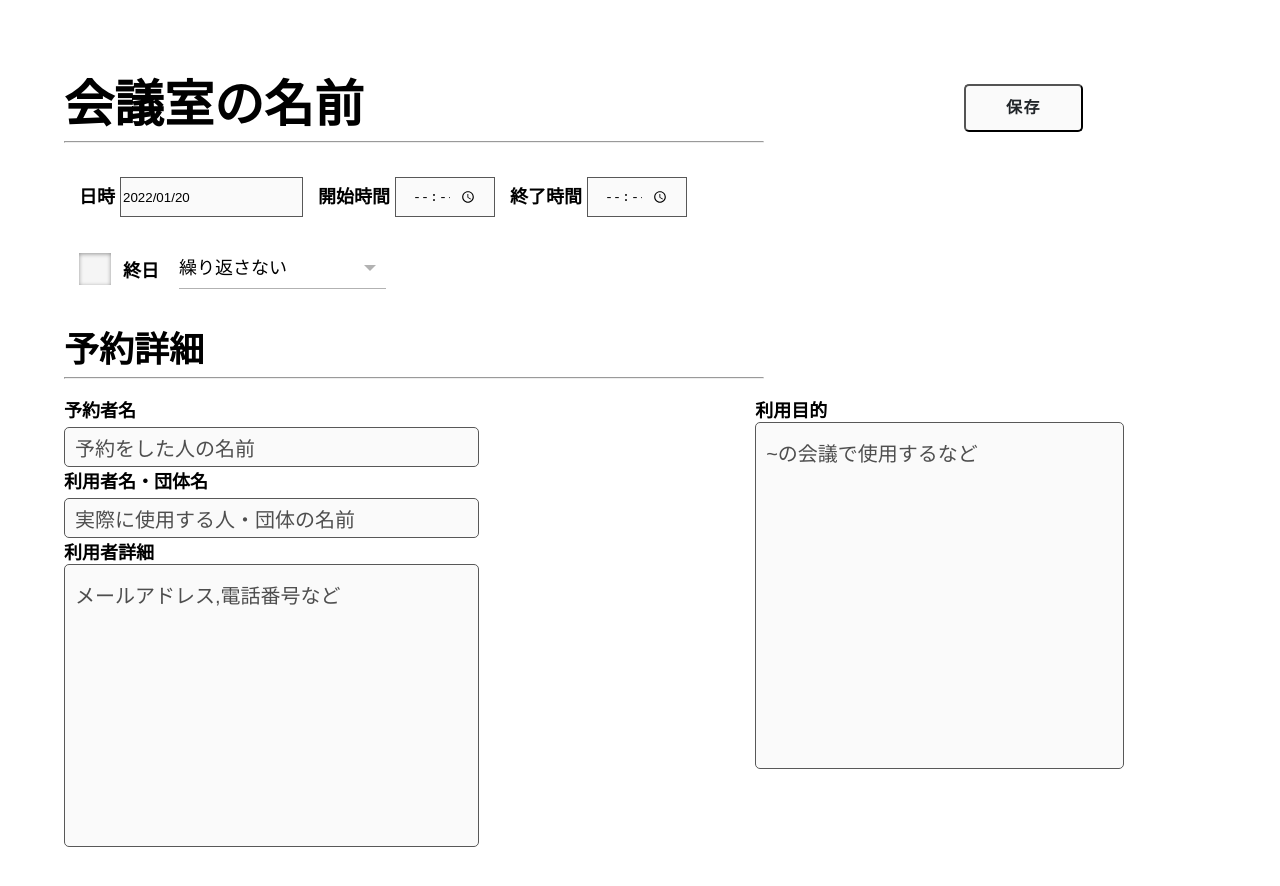
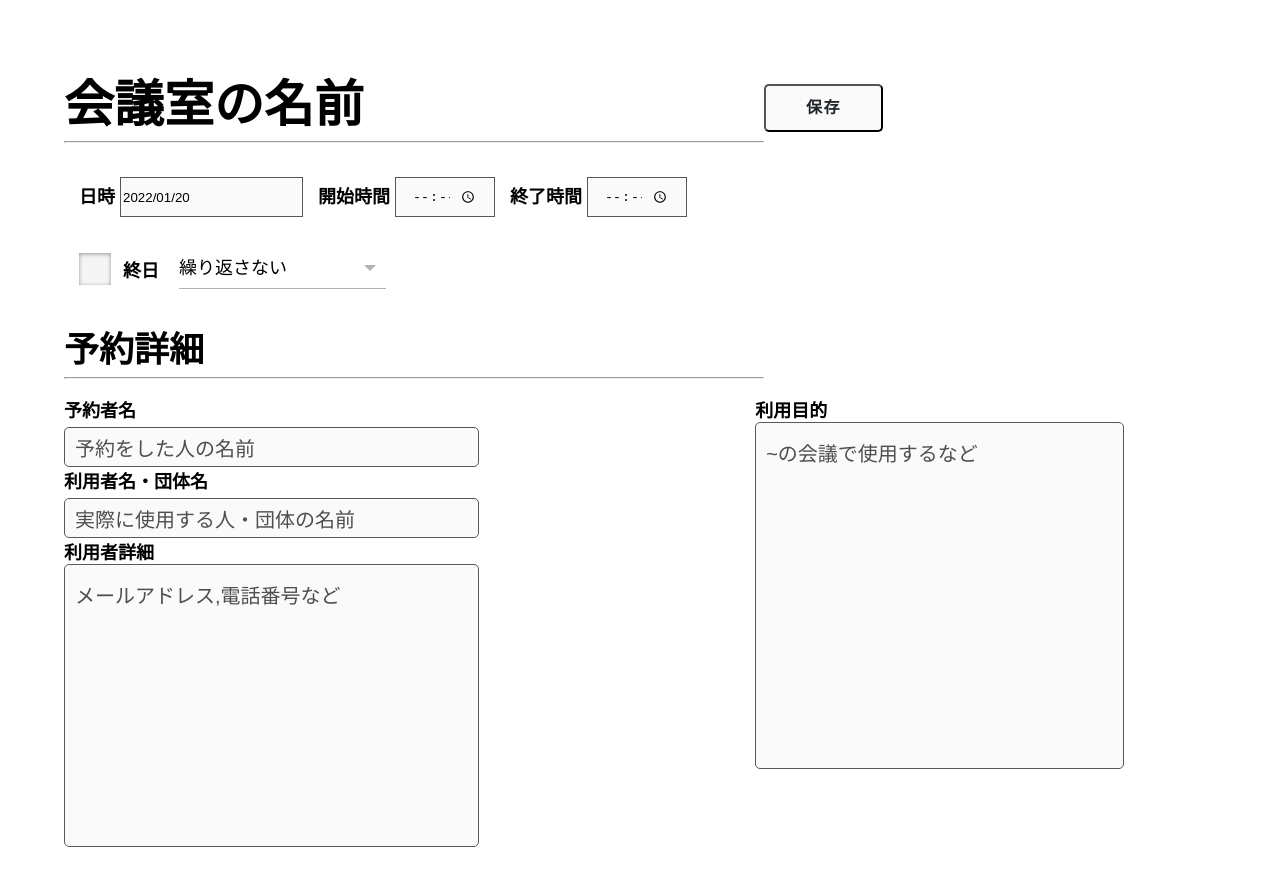
Before and after one commit to Hansyo/MR-UNRED-FRONT, a React (Create React App) app: page /reserve in a window 1280 px wide. Shown: the top 886 px of the page. Built offline with nearby package versions, Linux system fonts and the light colour scheme.

Commit message:
SAVEボタンを左側に寄せました

```diff
--- a/src/pages/ReservePage.css
+++ b/src/pages/ReservePage.css
@@ -50,7 +50,7 @@ html {
 .reserve-saveButton,
 a.reserve-saveButton,
 button.reserve-saveButton {
-  margin: 20px 0 0 600px;
+  margin: 20px 0 0 400px;
   font-size: 1.6rem;
   font-weight: 700;
   line-height: 1.5;
```
